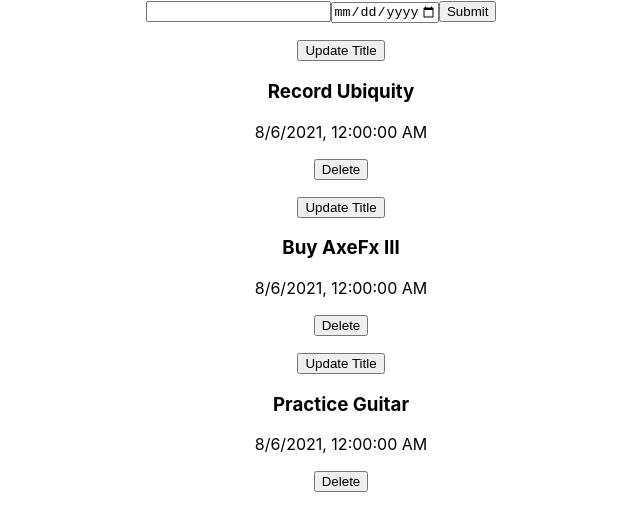
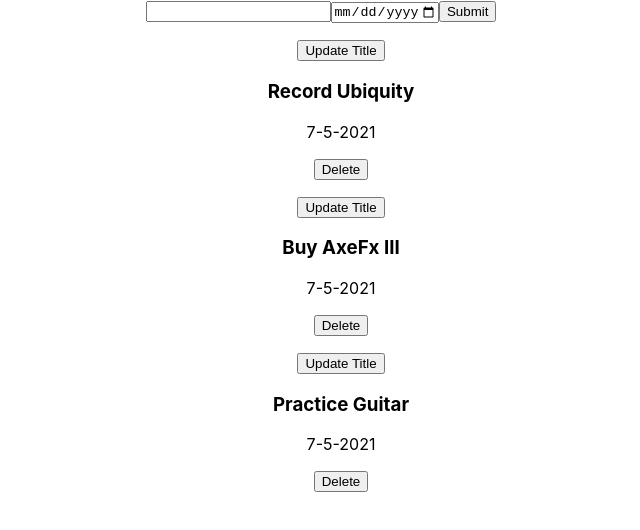
Before and after one commit to Robo-91/react-todo-app, a React (Create React App) app in the folder todo-app/: page / in a window 1280 px wide. Shown: the top 530 px of the page, without its empty margins (319-959 px from the left). Built offline with nearby package versions, Linux system fonts and the light colour scheme.

Commit message:
changed date format

```diff
--- a/todo-app/src/Components/TodoItems.js
+++ b/todo-app/src/Components/TodoItems.js
@@ -9,7 +9,7 @@ const TodoItems = (props) => {
                 <ul key={item.id}>
                     <button onClick={() => props.updateTodo(item.id)}>Update Title</button>
                     <h3>{item.title}</h3>
-                    <p>{item.date.toLocaleString('en-US')}</p>
+                    <p>{`${item.date.getMonth()}-${item.date.getDay()}-${item.date.getFullYear()}`}</p>
                     <button onClick={() => props.deleteTodo(item.id)}>Delete</button>
                 </ul>
             )
```
